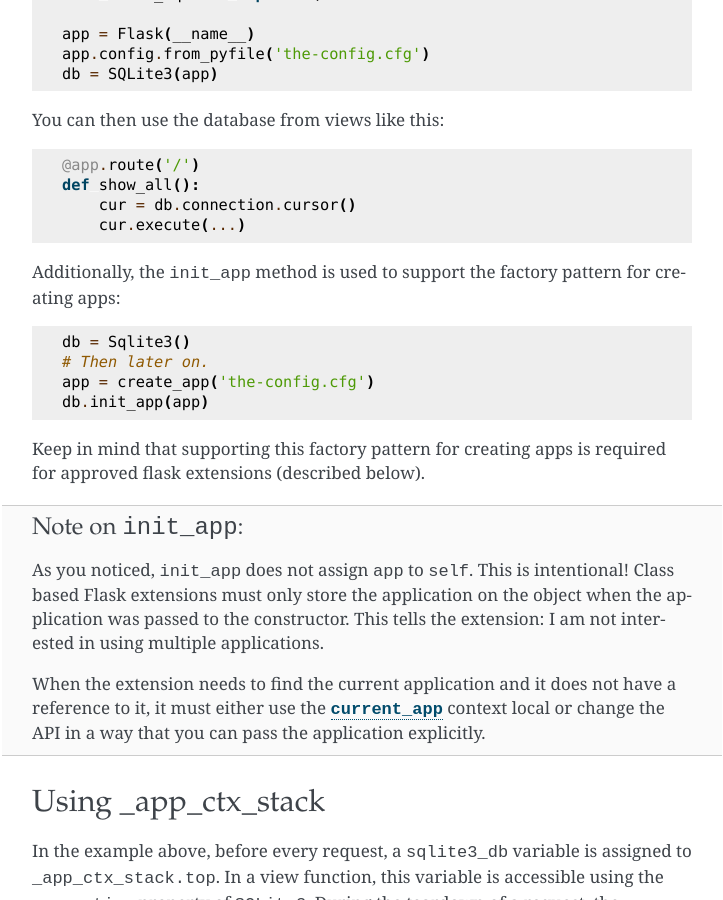
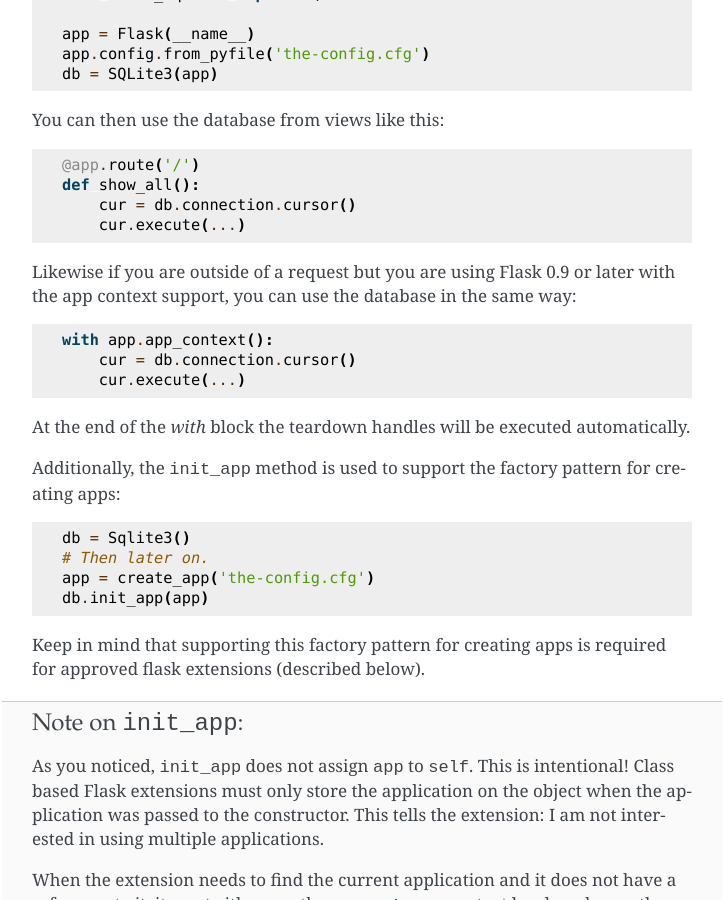
Before and after one commit to tokuda109/flask-docs-ja, a Sphinx documentation site: the page built from docs/extensiondev.rst, in a window 1280 px wide and 900 px high, scrolled down 4931 px. Shown: the whole window, without its empty margins (388-1111 px from the left). Built offline with Sphinx 7.4.7, drawn with Linux system fonts in a browser that asks for light colours; pages that are not in the unit, such as notebooks, are missing from menus.

Commit message:
Updated 32f845ea75ce57429aa383463be6654b2af06983

```diff
--- a/docs/extensiondev.rst
+++ b/docs/extensiondev.rst
@@ -250,6 +250,17 @@ You can then use the database from views like this::
         cur = db.connection.cursor()
         cur.execute(...)
 
+Likewise if you are outside of a request but you are using Flask 0.9 or
+later with the app context support, you can use the database in the same
+way::
+
+    with app.app_context():
+        cur = db.connection.cursor()
+        cur.execute(...)
+
+At the end of the `with` block the teardown handles will be executed
+automatically.
+
 Additionally, the ``init_app`` method is used to support the factory pattern
 for creating apps::
 
```
